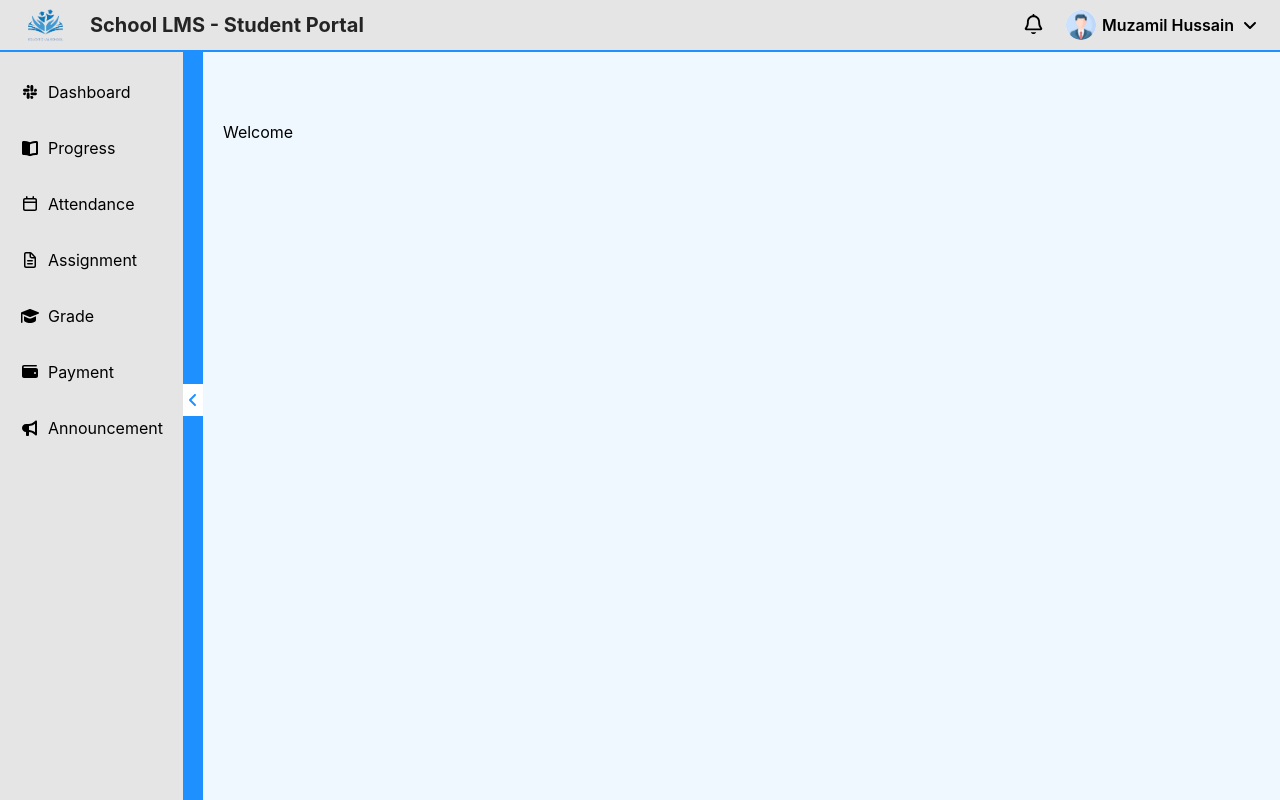
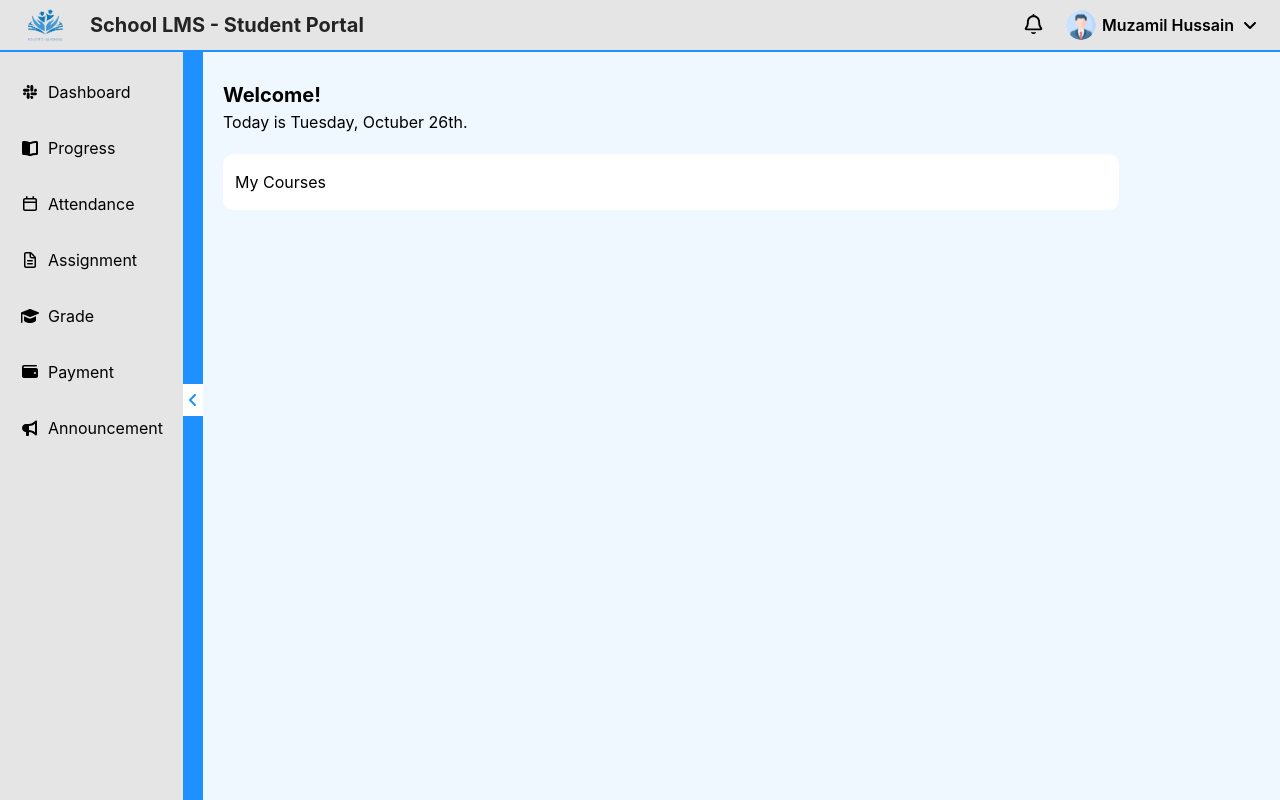
Before and after one commit to 3uzamil/school-lms, a React (Vite) app: page / in a window 1280 px wide. Built offline with nearby package versions, Linux system fonts and the light colour scheme.

Commit message:
fix: Link pages to side bar

```diff
--- a/src/pages/Dashboard.jsx
+++ b/src/pages/Dashboard.jsx
@@ -14,8 +14,14 @@ export default function Dashboard() {
           <Sidebar />
         </section>
         {/* Page Content */}
-        <section className="flex items-start h-full pt-30">
-          <h1>Welcome</h1>
+        <section className="pt-20">
+          <h1 className="font-bold text-[20px]">Welcome!</h1>
+          <span>Today is Tuesday, Octuber 26th.</span>
+
+          <section className="w-[70vw] my-5 px-3 py-4 rounded-[10px] bg-white">
+            <h1>My Courses</h1>
+          </section>
+
         </section>
       </section>
     </>
```
